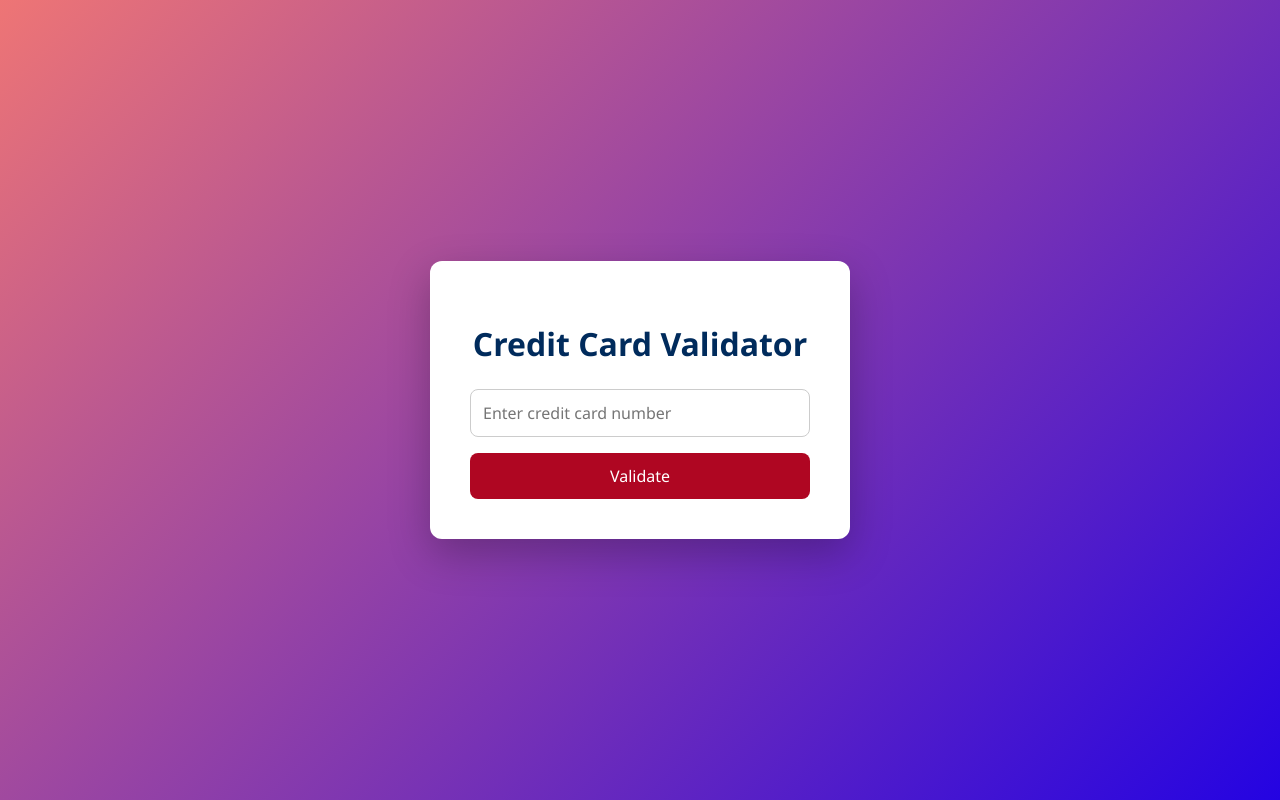
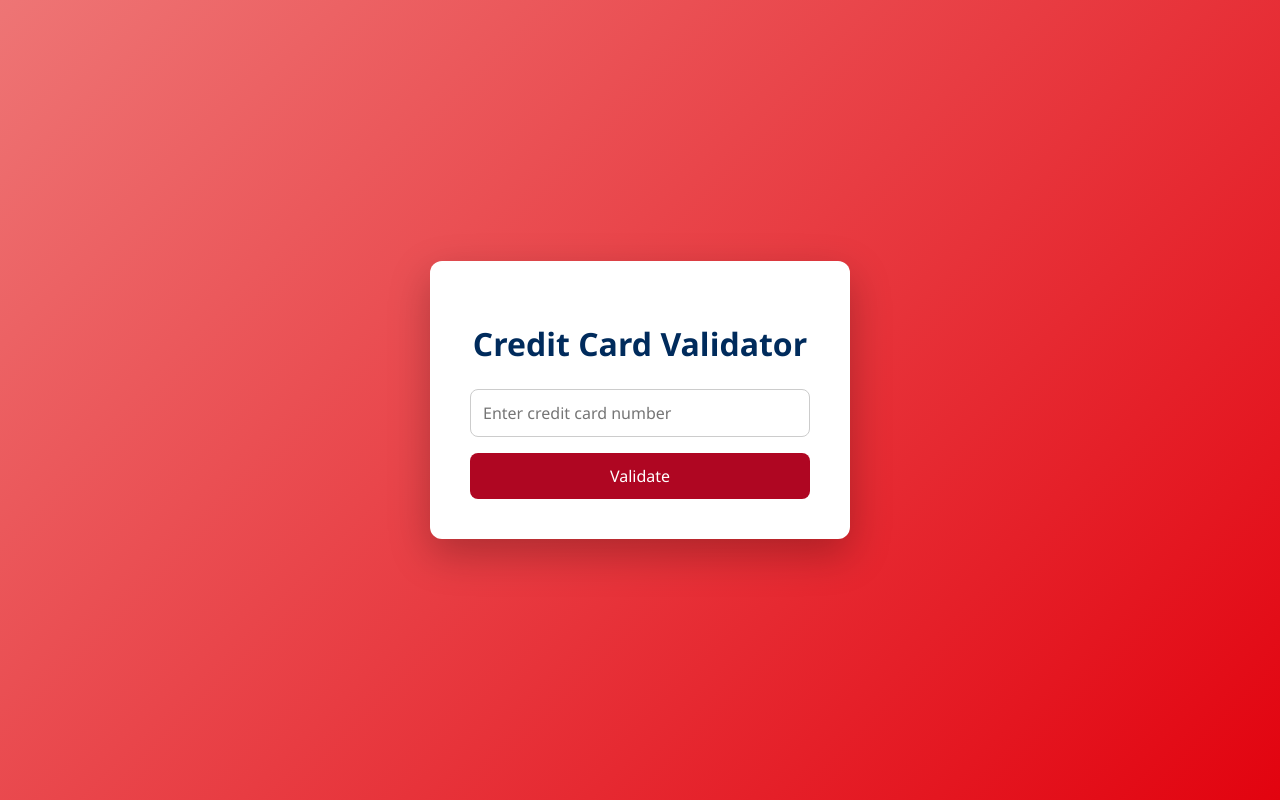
Before and after one commit to Shaunl96/credit-card-validator-service, a Flask app: page / in a window 1280 px wide. Run offline with Flask 3, Linux system fonts and the light colour scheme.

Commit message:
Testing CI/CD Pipeline. Changing color back.

```diff
--- a/src/static/styles.css
+++ b/src/static/styles.css
@@ -7,7 +7,7 @@
 body {
     margin: 0;
     padding: 0;
-    background: linear-gradient(135deg, #ee7575, #2403e2);
+    background: linear-gradient(135deg, #ee7575, #e2030f);
     min-height: 100vh;
     display: flex;
     justify-content: center;
@@ -45,7 +45,7 @@ input[type="text"] {
 
 input[type="text"]:focus {
     outline: none;
-    border-color: #005792;
+    border-color: #e2030f;
 }
 
 /* Button */
```
